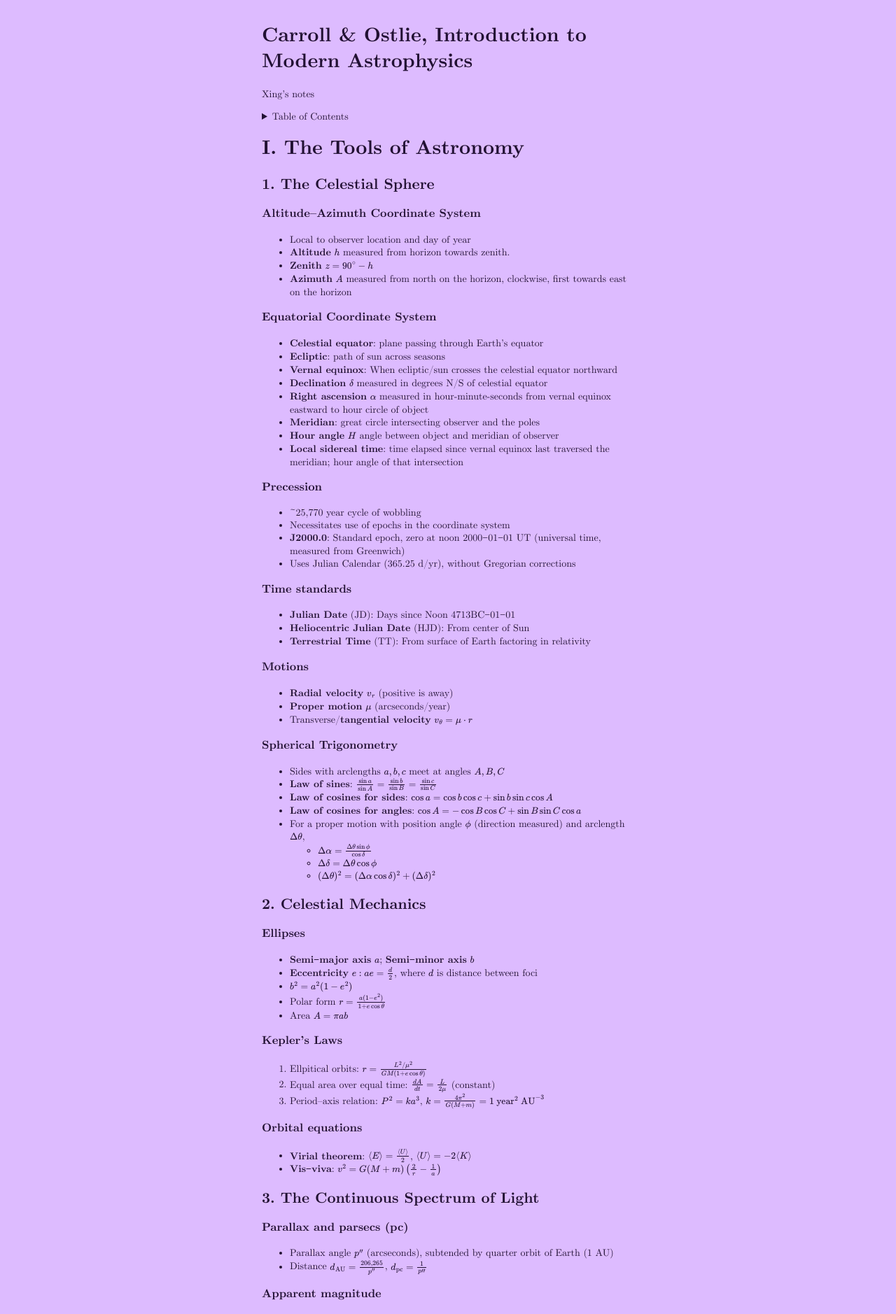
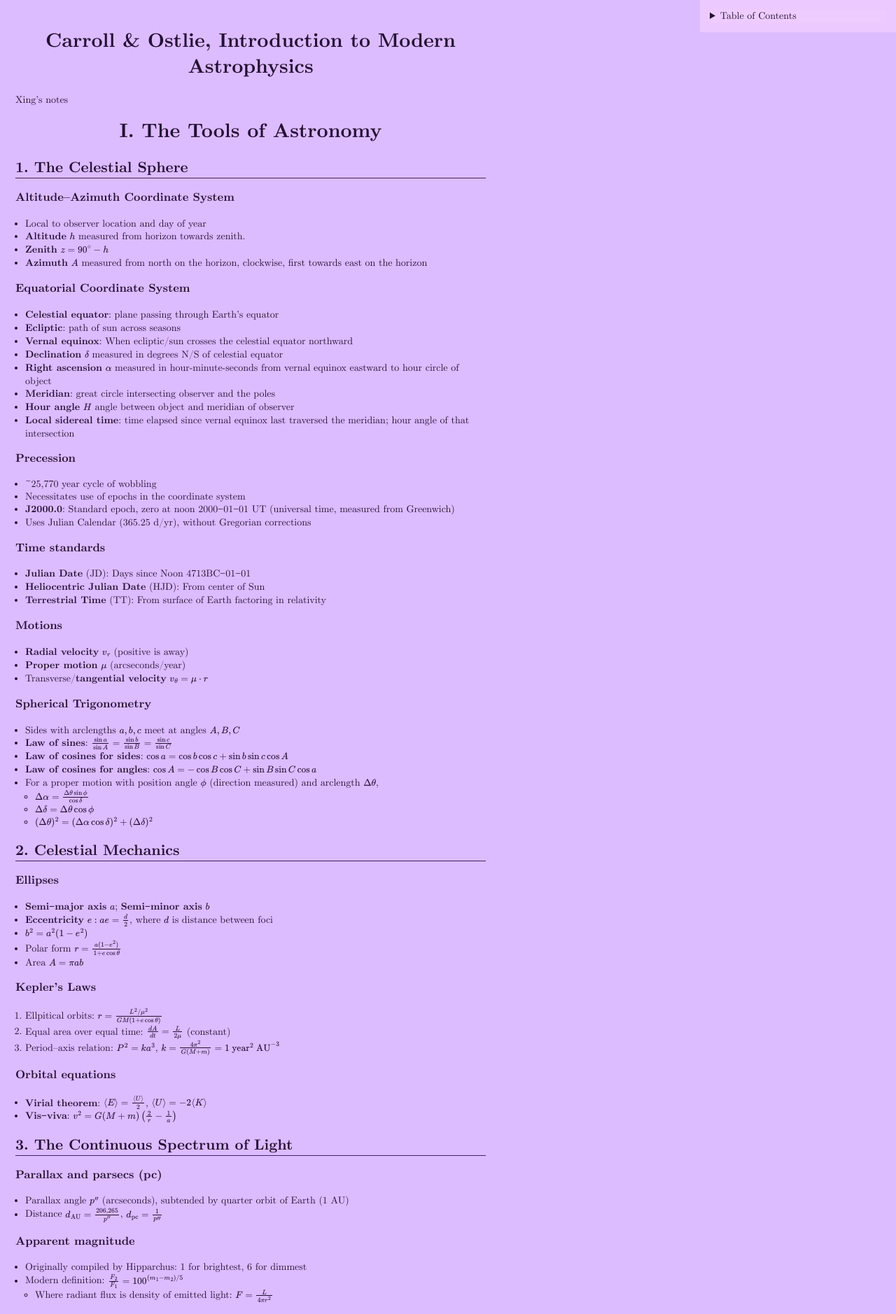
Before and after one commit to xingyzt/notes, a Jekyll site: the page built from intro-to-modern-astrophysics/index.md, in a window 1280 px wide. Shown: the top 1878 px of the page at 70% size. Built offline with Jekyll 4.4.1, drawn with Linux system fonts in a browser that asks for light colours.

Commit message:
Improve styling

```diff
--- a/_layouts/default.html
+++ b/_layouts/default.html
@@ -5,6 +5,7 @@
     <title>{{ page.title }}</title>
     <meta name=viewport content='width=device-width, initial-scale=1'>
     <style>
+
 @font-face {
     font-family: 'cmu';
     src: url('/notes/assets/cmunrm.woff') format('woff');
@@ -46,18 +47,75 @@ html, body {
   height: 100%;
 }
 body {
-  width: 40rem;
+  width: 50rem;
   max-width: 100%;
   box-sizing: border-box;
   padding: 1rem;
-  margin: 0 auto;
   background: #dbf;
   color: #213;
 }
-#markdown-toc {
-  margin-left: 0;
+
+h1 {
+  text-align: center;
+}
+h2 {
+  border-bottom: 1px solid #426;
+}
+
+details {
+  position: fixed;
+  right: 0;
+  width: 20rem;
+  max-width: 100%;
+  max-height: 100%;
+  box-sizing: border-box;
+  padding: 1rem;
+  overflow-y: scroll;
+  top: 0;
+  background: #ecfd;
+  z-index: 1000;
+}
+
+summary {
+  cursor: pointer;
+  user-select: none;
+  position: sticky;
+  top: 0;
+  background: #ecf;
+}
+
+a {
+  text-decoration: none;
+  color: #158;
+}
+
+a:visited {
+  color: #628;
+}
+
+a:hover, a:focus {
+  text-decoration: underline;
+}
+ul, ol {
+  margin-left: 0rem;
   padding-left: 1rem;
 }
+
+#markdown-toc {
+  padding-left: 0;
+}
+#markdown-toc ul {
+  padding-left: 0.2rem;
+}
+#markdown-toc li {
+ list-style: none;
+}
+#markdown-toc ul > li {
+ font-size: 0.9em;
+ padding-left: 0.2rem;
+ border-left: 1px dashed #158;
+}
+
     </style>
   </head>
   <body>
```
